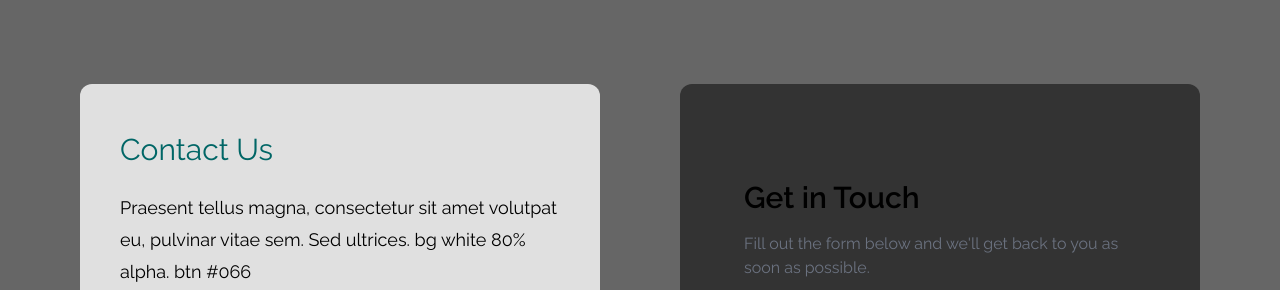
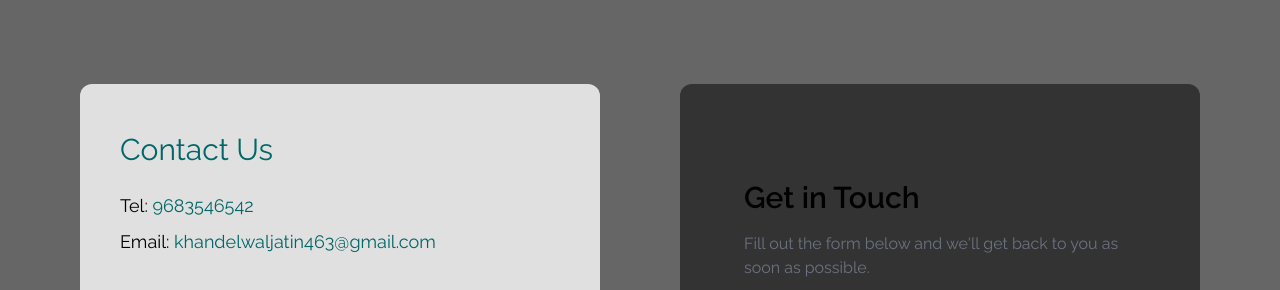
Before and after one commit to jatin123321/cofeeculture, a plain HTML site: page index.html in a window 1280 px wide. Shown: the part 3580-3870 px from the top of the page. Drawn offline with nearby package versions, Linux system fonts and the light colour scheme.

Commit message:
Update index.html

```diff
--- a/index.html
+++ b/index.html
@@ -150,8 +150,7 @@
                 <div class="flex-1 rounded-xl px-10 py-12 m-5 bg-white bg-opacity-80 tm-item-container">
                     <h2 class="text-3xl mb-6 tm-text-green">Contact Us</h2>
                     <p class="mb-6 text-lg leading-8">
-                        Praesent tellus magna, consectetur sit amet volutpat eu, pulvinar vitae sem.
-                        Sed ultrices. bg white 80% alpha. btn #066
+
                     </p>
                     <p class="mb-10 text-lg">
                         <span class="block mb-2">Tel: <a href="tel:0100200340" class="hover:text-yellow-600 transition">9683546542</a></span>
```
